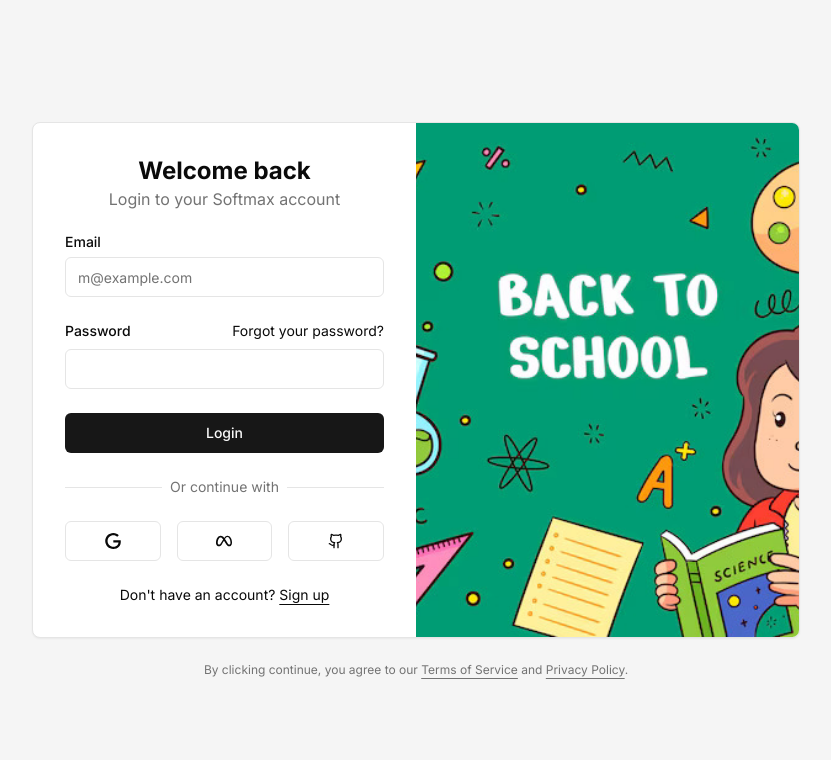
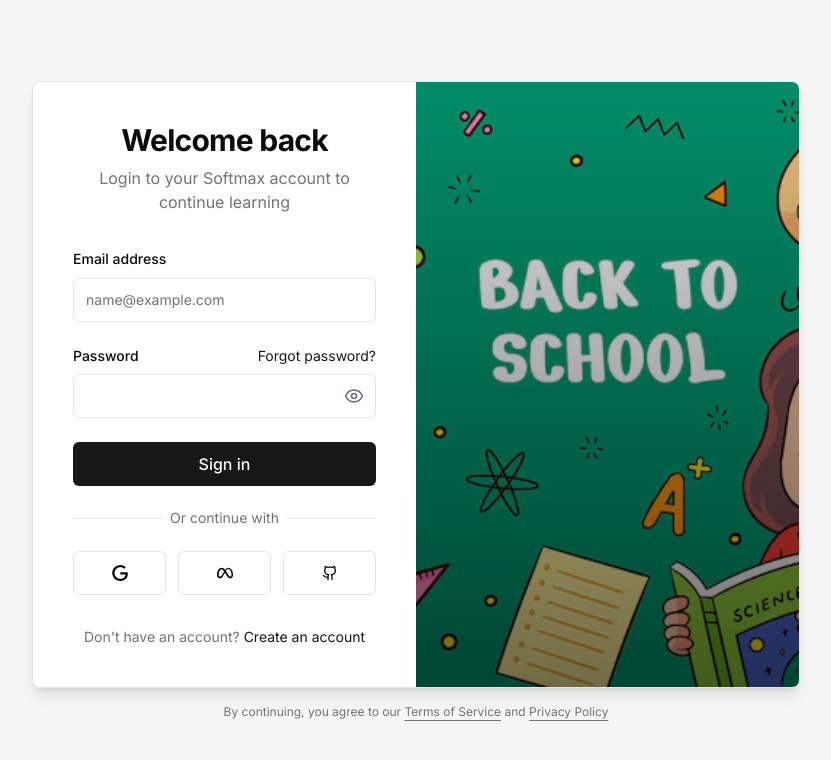
Before and after one commit to masud-rana44/lms-dashboard, a Next.js app: page /signin in a window 1280 px wide. Shown: the top 760 px of the page, without its empty margins (224-1055 px from the left). Built offline with nearby package versions, Linux system fonts and the light colour scheme.

Commit message:
Updated login form design

```diff
--- a/src/components/login-form.tsx
+++ b/src/components/login-form.tsx
@@ -7,123 +7,179 @@ import { Input } from "@/components/ui/input";
 import { Label } from "@/components/ui/label";
 import { signIn } from "next-auth/react";
 import { GoogleIcon, MetaIcon } from "./icons";
-import { Github } from "lucide-react";
+import { Github, Eye, EyeOff } from "lucide-react";
 import Image from "next/image";
+import { Separator } from "@/components/ui/separator";
+import { useState } from "react";
 
-export function LoginForm({
-  className,
-  ...props
-}: React.ComponentProps<"div">) {
-  const handleSubmit = (e: React.FormEvent<HTMLFormElement>) => {
+interface LoginFormProps extends React.ComponentProps<"div"> {
+  className?: string;
+}
+
+const socialProviders = [
+  {
+    name: "Google",
+    icon: <GoogleIcon />,
+    provider: "google",
+  },
+  {
+    name: "Meta",
+    icon: <MetaIcon />,
+    provider: "facebook",
+  },
+  {
+    name: "Github",
+    icon: <Github />,
+    provider: "github",
+  },
+];
+
+export function LoginForm({ className, ...props }: LoginFormProps) {
+  const [showPassword, setShowPassword] = useState(false);
+
+  const handleSubmit = async (e: React.FormEvent<HTMLFormElement>) => {
     e.preventDefault();
-
     const formData = new FormData(e.currentTarget);
 
-    const email = formData.get("email") as string;
-    const password = formData.get("password") as string;
-
-    signIn("credentials", {
-      email,
-      password,
+    await signIn("credentials", {
+      email: formData.get("email") as string,
+      password: formData.get("password") as string,
       callbackUrl: "/dashboard",
     });
   };
 
+  const handleSocialLogin = (provider: string) => {
+    signIn(provider, { callbackUrl: "/dashboard" });
+  };
+
   return (
-    <div className={cn("flex flex-col gap-6", className)} {...props}>
-      <Card className="overflow-hidden">
+    <div className={cn("w-full max-w-[900px] mx-auto", className)} {...props}>
+      <Card className="overflow-hidden shadow-lg">
         <CardContent className="grid p-0 md:grid-cols-2">
-          <form onSubmit={handleSubmit} className="p-6 md:p-8">
-            <div className="flex flex-col gap-6">
-              <div className="flex flex-col items-center text-center">
-                <h1 className="text-2xl font-bold">Welcome back</h1>
-                <p className="text-balance text-muted-foreground">
-                  Login to your Softmax account
+          {/* Login Form */}
+          <div className="p-8 md:p-10">
+            <form onSubmit={handleSubmit} className="space-y-8">
+              <div className="text-center space-y-2">
+                <h1 className="text-3xl font-bold tracking-tight">
+                  Welcome back
+                </h1>
+                <p className="text-muted-foreground">
+                  Login to your Softmax account to continue learning
                 </p>
               </div>
-              <div className="grid gap-2">
-                <Label htmlFor="email">Email</Label>
+
+              <div className="space-y-6">
+                <div className="space-y-2">
+                  <Label htmlFor="email" className="text-sm font-medium">
+                    Email address
+                  </Label>
                   <Input
+                    id="email"
                     name="email"
                     type="email"
-                  placeholder="m@example.com"
+                    placeholder="name@example.com"
+                    className="h-11"
                     required
                   />
                 </div>
-              <div className="grid gap-2">
-                <div className="flex items-center">
-                  <Label htmlFor="password">Password</Label>
+
+                <div className="space-y-2">
+                  <div className="flex items-center justify-between">
+                    <Label htmlFor="password" className="text-sm font-medium">
+                      Password
+                    </Label>
                     <a
                       href="#"
-                    className="ml-auto text-sm underline-offset-2 hover:underline"
+                      className="text-sm text-primary hover:underline underline-offset-4"
                     >
-                    Forgot your password?
+                      Forgot password?
                     </a>
                   </div>
-                <Input name="password" type="password" required />
+                  <div className="relative">
+                    <Input
+                      id="password"
+                      name="password"
+                      type={showPassword ? "text" : "password"}
+                      className="h-11 pr-10"
+                      required
+                    />
+                    <button
+                      type="button"
+                      onClick={() => setShowPassword(!showPassword)}
+                      className="absolute right-3 top-1/2 -translate-y-1/2 text-gray-500 hover:text-gray-700"
+                    >
+                      {showPassword ? (
+                        <EyeOff className="h-5 w-5" />
+                      ) : (
+                        <Eye className="h-5 w-5" />
+                      )}
+                    </button>
                   </div>
-              <Button type="submit" className="w-full">
-                Login
+                </div>
+
+                <Button type="submit" className="w-full h-11 text-base">
+                  Sign in
                 </Button>
-              <div className="relative text-center text-sm after:absolute after:inset-0 after:top-1/2 after:z-0 after:flex after:items-center after:border-t after:border-border">
-                <span className="relative z-10 bg-background px-2 text-muted-foreground">
+              </div>
+
+              <div className="relative">
+                <Separator className="my-4" />
+                <span className="absolute left-1/2 top-1/2 -translate-x-1/2 -translate-y-1/2 bg-background px-2 text-sm text-muted-foreground">
                   Or continue with
                 </span>
               </div>
-              <div className="grid grid-cols-3 gap-4">
+
+              <div className="grid grid-cols-3 gap-3">
+                {socialProviders.map((social) => (
                   <Button
-                  onClick={() =>
-                    signIn("google", { callbackUrl: "/dashboard" })
-                  }
+                    key={social.provider}
+                    onClick={() => handleSocialLogin(social.provider)}
                     variant="outline"
-                  className="w-full"
+                    className="h-11 hover:bg-muted"
                   >
-                  <GoogleIcon />
-                  <span className="sr-only">Login with Google</span>
+                    {social.icon}
+                    <span className="sr-only">Sign in with {social.name}</span>
                   </Button>
-                <Button
-                  onClick={() =>
-                    signIn("facebook", { callbackUrl: "/dashboard" })
-                  }
-                  variant="outline"
-                  className="w-full"
+                ))}
+              </div>
+
+              <p className="text-center text-sm text-muted-foreground">
+                Don&apos;t have an account?{" "}
+                <a
+                  href="#"
+                  className="text-primary hover:underline underline-offset-4"
                 >
-                  <MetaIcon />
-                  <span className="sr-only">Login with Meta</span>
-                </Button>
-                <Button
-                  onClick={() =>
-                    signIn("github", { callbackUrl: "/dashboard" })
-                  }
-                  variant="outline"
-                  className="w-full"
-                >
-                  <Github />
-                  <span className="sr-only">Login with Github</span>
-                </Button>
+                  Create an account
+                </a>
+              </p>
+            </form>
           </div>
-              <div className="text-center text-sm">
-                Don&apos;t have an account?{" "}
-                <a href="#" className="underline underline-offset-4">
-                  Sign up
-                </a>
-              </div>
-            </div>
-          </form>
-          <div className="relative hidden bg-muted md:block">
+
+          {/* Image Section */}
+          <div className="relative hidden md:block">
             <Image
+              src="/assets/cover-image.jpg"
+              alt="Login background"
               layout="fill"
-              alt="Login Image"
-              src="/assets/cover-image.jpg"
-              className="absolute inset-0 h-full w-full object-cover dark:brightness-[0.2] dark:grayscale"
+              objectFit="cover"
+              className="brightness-[0.9] transition-all duration-300 hover:scale-105"
+              priority
             />
+            <div className="absolute inset-0 bg-gradient-to-t from-black/50 to-transparent" />
           </div>
         </CardContent>
       </Card>
-      <div className="text-balance text-center text-xs text-muted-foreground [&_a]:underline [&_a]:underline-offset-4 hover:[&_a]:text-primary">
-        By clicking continue, you agree to our <a href="#">Terms of Service</a>{" "}
-        and <a href="#">Privacy Policy</a>.
-      </div>
+
+      <p className="mt-4 text-center text-xs text-muted-foreground">
+        By continuing, you agree to our{" "}
+        <a href="#" className="hover:text-primary underline underline-offset-4">
+          Terms of Service
+        </a>{" "}
+        and{" "}
+        <a href="#" className="hover:text-primary underline underline-offset-4">
+          Privacy Policy
+        </a>
+      </p>
     </div>
   );
 }
```
Lines whose indentation alone changed are shown as unchanged.
